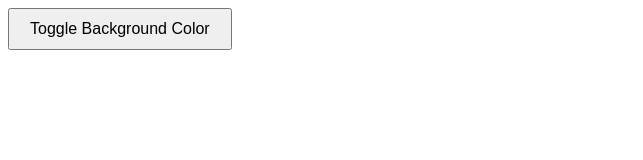
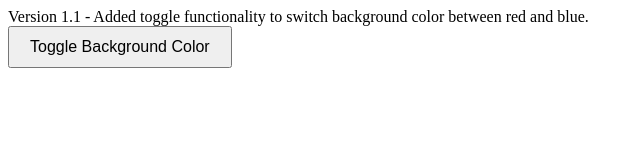
Before and after one commit to uranhjorten/bluetooth-midi-webapp, a plain HTML site: page index.html in a window 1280 px wide. Shown: the whole page, without its empty margins (0-643 px from the left). Drawn offline with Linux system fonts and the light colour scheme.

Commit message:
Update index.html

```diff
--- a/index.html
+++ b/index.html
@@ -16,6 +16,7 @@
     </style>
 </head>
 <body>
+    <div>Version 1.1 - Added toggle functionality to switch background color between red and blue.</div>
     <button onclick="toggleBackgroundColor()">Toggle Background Color</button>
 
     <script>
```
